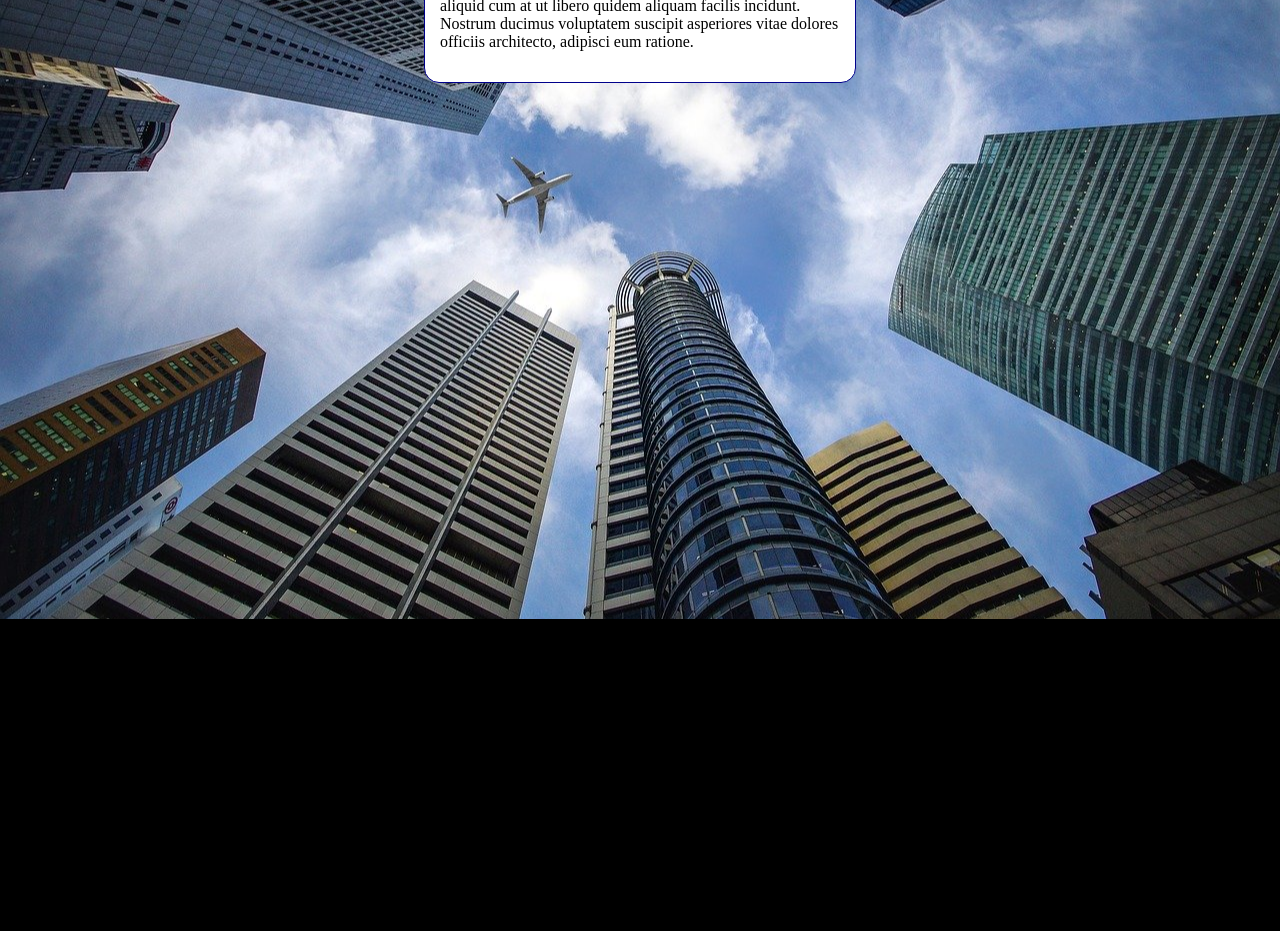
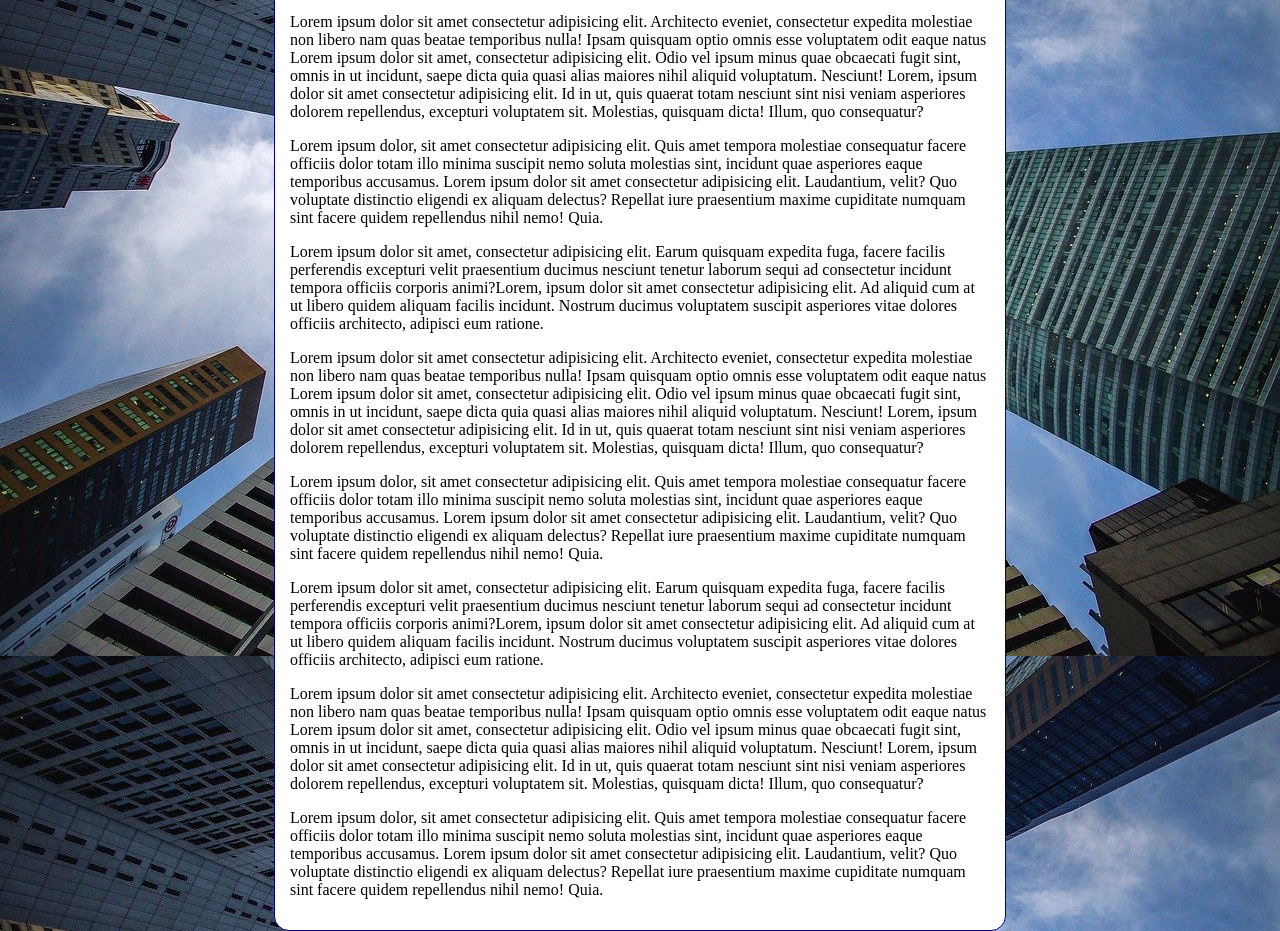
Before and after one commit to felipepereiradacruz/html-css, a plain HTML site: page Exercicios/ex022/fundo006.html in a window 1280 px wide. Shown: the part 197-1128 px from the top of the page. Before the commit the page ends 816 px from the top, so only its background shows below. Drawn offline with Linux system fonts and the light colour scheme.

Commit message:
atualização fundo006

```diff
--- a/Exercicios/ex022/fundo006.html
+++ b/Exercicios/ex022/fundo006.html
@@ -3,19 +3,29 @@
 <head>
     <meta charset="UTF-8">
     <meta name="viewport" content="width=device-width, initial-scale=1.0">
-    <title>Document</title>
+    <title>Fundo Fixo de tela</title>
     <style>
         body{
             height: 100vh;
-            background-color: black;
+            /*background-color: black;
             background-image: url('imagens/wallpaper002.jpg');
             background-position: center center;
             background-repeat: no-repeat;
             background-size: cover;
+            background-attachment: fixed;*/
+
+            /*
+            Background Shorthands
+            Color > Imagem > Position > Repet > [Size] > Attachment
+
+            Porém o size por algum motivo não funciona, tendo que colocar a declaração separadamente.
+            */
+            background: black url('imagens/wallpaper002.jpg') center center no-repeat fixed;
+            background-size: cover;
         }
         main{
             background-color: white;
-            width: 400px;
+            max-width: 700px;
             padding: 15px;
             margin: auto;
             border: 1px solid darkblue;
@@ -27,6 +37,14 @@
     <main>
         <h1>Teste de imagem de fundo</h1>
         <p>Lorem ipsum dolor sit amet, consectetur adipisicing elit. Earum quisquam expedita fuga, facere facilis perferendis excepturi velit praesentium ducimus nesciunt tenetur laborum sequi ad consectetur incidunt tempora officiis corporis animi?Lorem, ipsum dolor sit amet consectetur adipisicing elit. Ad aliquid cum at ut libero quidem aliquam facilis incidunt. Nostrum ducimus voluptatem suscipit asperiores vitae dolores officiis architecto, adipisci eum ratione.</p>
+        <p>Lorem ipsum dolor sit amet consectetur adipisicing elit. Architecto eveniet, consectetur expedita molestiae non libero nam quas beatae temporibus nulla! Ipsam quisquam optio omnis esse voluptatem odit eaque natus Lorem ipsum dolor sit amet, consectetur adipisicing elit. Odio vel ipsum minus quae obcaecati fugit sint, omnis in ut incidunt, saepe dicta quia quasi alias maiores nihil aliquid voluptatum. Nesciunt! Lorem, ipsum dolor sit amet consectetur adipisicing elit. Id in ut, quis quaerat totam nesciunt sint nisi veniam asperiores dolorem repellendus, excepturi voluptatem sit. Molestias, quisquam dicta! Illum, quo consequatur?</p>
+        <p>Lorem ipsum dolor, sit amet consectetur adipisicing elit. Quis amet tempora molestiae consequatur facere officiis dolor totam illo minima suscipit nemo soluta molestias sint, incidunt quae asperiores eaque temporibus accusamus. Lorem ipsum dolor sit amet consectetur adipisicing elit. Laudantium, velit? Quo voluptate distinctio eligendi ex aliquam delectus? Repellat iure praesentium maxime cupiditate numquam sint facere quidem repellendus nihil nemo! Quia.</p>
+        <p>Lorem ipsum dolor sit amet, consectetur adipisicing elit. Earum quisquam expedita fuga, facere facilis perferendis excepturi velit praesentium ducimus nesciunt tenetur laborum sequi ad consectetur incidunt tempora officiis corporis animi?Lorem, ipsum dolor sit amet consectetur adipisicing elit. Ad aliquid cum at ut libero quidem aliquam facilis incidunt. Nostrum ducimus voluptatem suscipit asperiores vitae dolores officiis architecto, adipisci eum ratione.</p>
+        <p>Lorem ipsum dolor sit amet consectetur adipisicing elit. Architecto eveniet, consectetur expedita molestiae non libero nam quas beatae temporibus nulla! Ipsam quisquam optio omnis esse voluptatem odit eaque natus Lorem ipsum dolor sit amet, consectetur adipisicing elit. Odio vel ipsum minus quae obcaecati fugit sint, omnis in ut incidunt, saepe dicta quia quasi alias maiores nihil aliquid voluptatum. Nesciunt! Lorem, ipsum dolor sit amet consectetur adipisicing elit. Id in ut, quis quaerat totam nesciunt sint nisi veniam asperiores dolorem repellendus, excepturi voluptatem sit. Molestias, quisquam dicta! Illum, quo consequatur?</p>
+        <p>Lorem ipsum dolor, sit amet consectetur adipisicing elit. Quis amet tempora molestiae consequatur facere officiis dolor totam illo minima suscipit nemo soluta molestias sint, incidunt quae asperiores eaque temporibus accusamus. Lorem ipsum dolor sit amet consectetur adipisicing elit. Laudantium, velit? Quo voluptate distinctio eligendi ex aliquam delectus? Repellat iure praesentium maxime cupiditate numquam sint facere quidem repellendus nihil nemo! Quia.</p>
+        <p>Lorem ipsum dolor sit amet, consectetur adipisicing elit. Earum quisquam expedita fuga, facere facilis perferendis excepturi velit praesentium ducimus nesciunt tenetur laborum sequi ad consectetur incidunt tempora officiis corporis animi?Lorem, ipsum dolor sit amet consectetur adipisicing elit. Ad aliquid cum at ut libero quidem aliquam facilis incidunt. Nostrum ducimus voluptatem suscipit asperiores vitae dolores officiis architecto, adipisci eum ratione.</p>
+        <p>Lorem ipsum dolor sit amet consectetur adipisicing elit. Architecto eveniet, consectetur expedita molestiae non libero nam quas beatae temporibus nulla! Ipsam quisquam optio omnis esse voluptatem odit eaque natus Lorem ipsum dolor sit amet, consectetur adipisicing elit. Odio vel ipsum minus quae obcaecati fugit sint, omnis in ut incidunt, saepe dicta quia quasi alias maiores nihil aliquid voluptatum. Nesciunt! Lorem, ipsum dolor sit amet consectetur adipisicing elit. Id in ut, quis quaerat totam nesciunt sint nisi veniam asperiores dolorem repellendus, excepturi voluptatem sit. Molestias, quisquam dicta! Illum, quo consequatur?</p>
+        <p>Lorem ipsum dolor, sit amet consectetur adipisicing elit. Quis amet tempora molestiae consequatur facere officiis dolor totam illo minima suscipit nemo soluta molestias sint, incidunt quae asperiores eaque temporibus accusamus. Lorem ipsum dolor sit amet consectetur adipisicing elit. Laudantium, velit? Quo voluptate distinctio eligendi ex aliquam delectus? Repellat iure praesentium maxime cupiditate numquam sint facere quidem repellendus nihil nemo! Quia.</p>
     </main>
 </body>
 </html>
```
